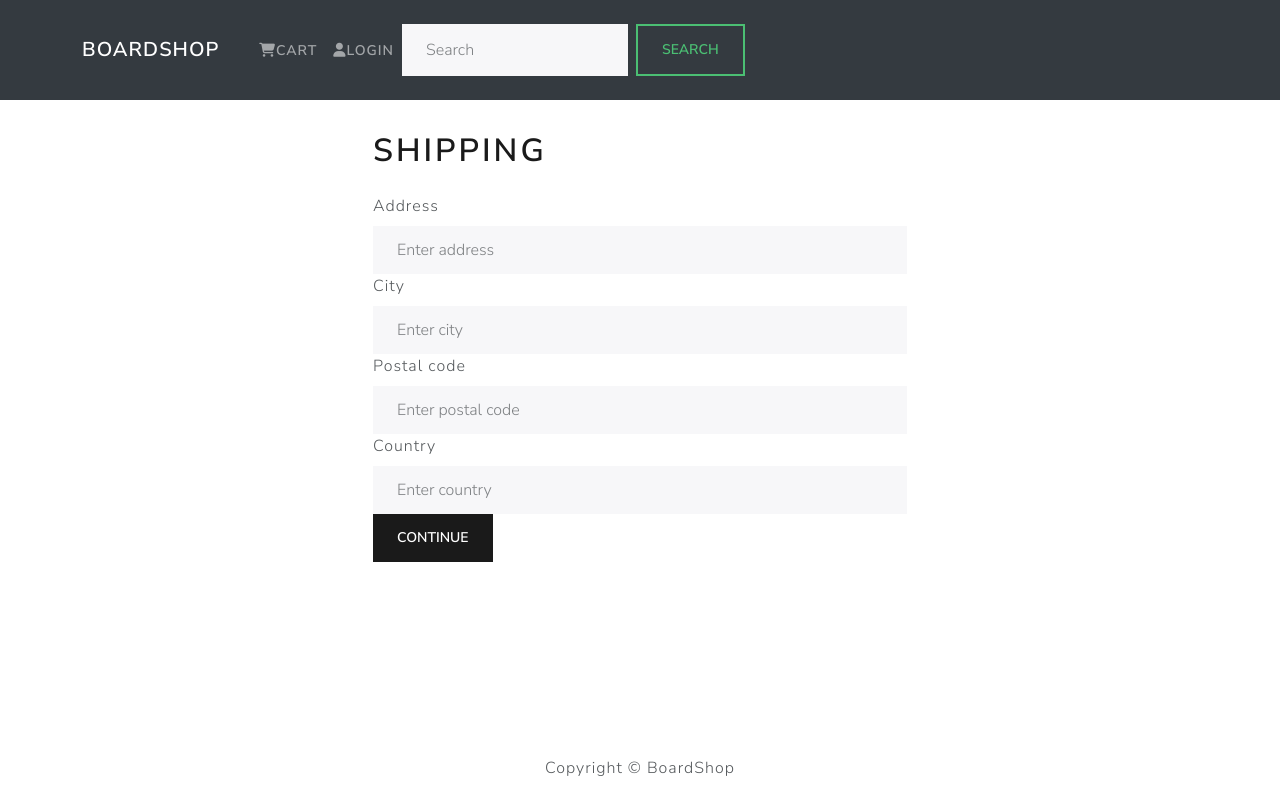
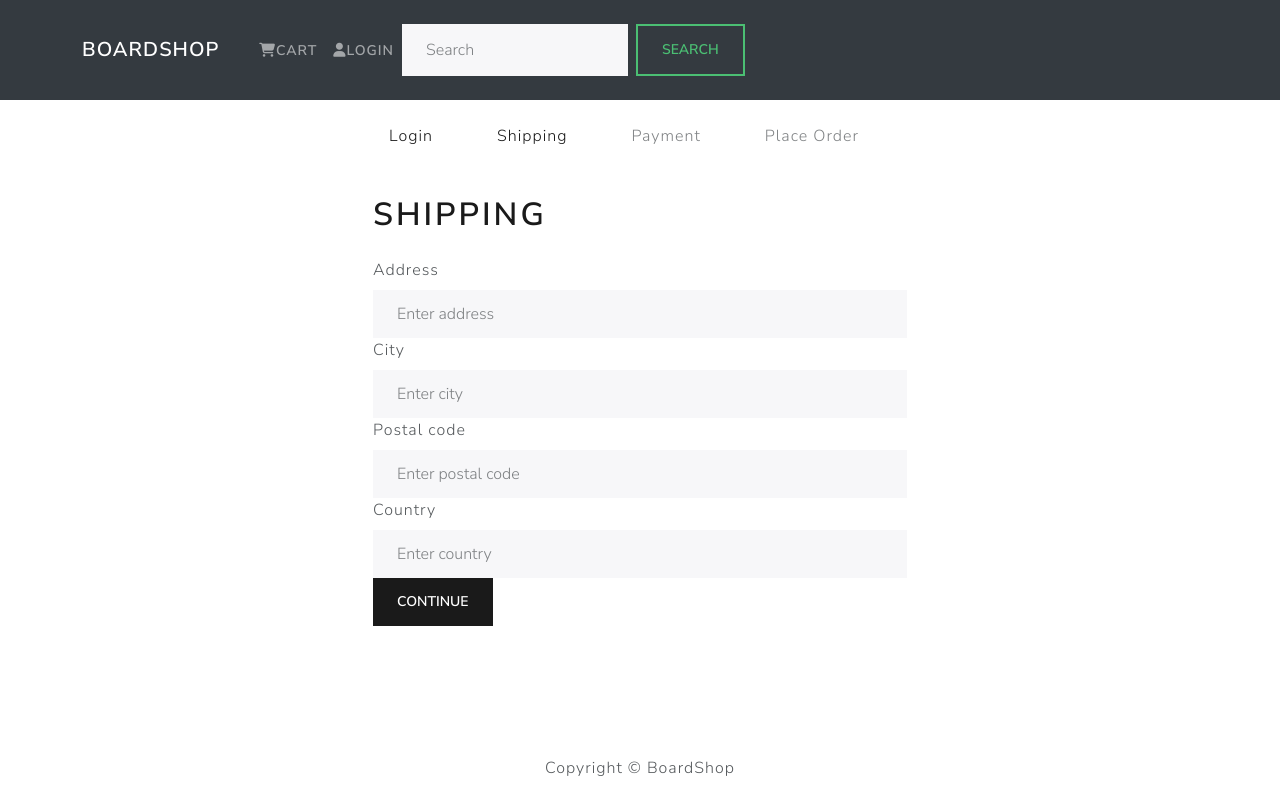
Before and after one commit to stupns/board-game-store, a React (Create React App) app in the folder frontend/: page /shipping in a window 1280 px wide. Built offline with nearby package versions, Linux system fonts and the light colour scheme.

Commit message:
Created checkout steps component.

```diff
--- /dev/null
+++ b/frontend/src/components/CheckoutSteps.js
@@ -0,0 +1,56 @@
+import React from 'react';
+import {Nav} from 'react-bootstrap';
+import {LinkContainer} from 'react-router-bootstrap';
+
+
+function CheckoutSteps({step1, step2, step3, step4}) {
+    return (
+        <Nav className='justify-content-center mb-4'>
+            <Nav.Item>
+                {step1 ? (
+                    <LinkContainer to='/login'>
+                        <Nav.Link>Login</Nav.Link>
+                    </LinkContainer>
+
+                ) : (
+                    <Nav.Link disabled>Login</Nav.Link>
+                )}
+            </Nav.Item>
+
+            <Nav.Item>
+                {step2 ? (
+                    <LinkContainer to='/shipping'>
+                        <Nav.Link>Shipping</Nav.Link>
+                    </LinkContainer>
+
+                ) : (
+                    <Nav.Link disabled>Shipping</Nav.Link>
+                )}
+            </Nav.Item>
+
+            <Nav.Item>
+                {step3 ? (
+                    <LinkContainer to='/payment'>
+                        <Nav.Link>Payment</Nav.Link>
+                    </LinkContainer>
+
+                ) : (
+                    <Nav.Link disabled>Payment</Nav.Link>
+                )}
+            </Nav.Item>
+
+            <Nav.Item>
+                {step4 ? (
+                    <LinkContainer to='/placeorder'>
+                        <Nav.Link>Place Order</Nav.Link>
+                    </LinkContainer>
+
+                ) : (
+                    <Nav.Link disabled>Place Order</Nav.Link>
+                )}
+            </Nav.Item>
+        </Nav>
+    );
+}
+
+export default CheckoutSteps;
--- a/frontend/src/screens/ShippingScreen.js
+++ b/frontend/src/screens/ShippingScreen.js
@@ -3,6 +3,7 @@ import {useLocation, useNavigate} from 'react-router-dom';
 import {Button, Form} from 'react-bootstrap';
 
 import FormContainer from '../components/FormContainer';
+import CheckoutSteps from '../components/CheckoutSteps';
 import {useDispatch, useSelector} from "react-redux";
 import {saveShippingAddress} from '../actions/cartActions';
 
@@ -28,6 +29,7 @@ function ShippingScreen() {
 
     return (
         <FormContainer>
+            <CheckoutSteps step1 step2 />
             <h1>Shipping</h1>
             <Form onSubmit={submitHandler}>
                 <Form.Group controlId='address'>
```
